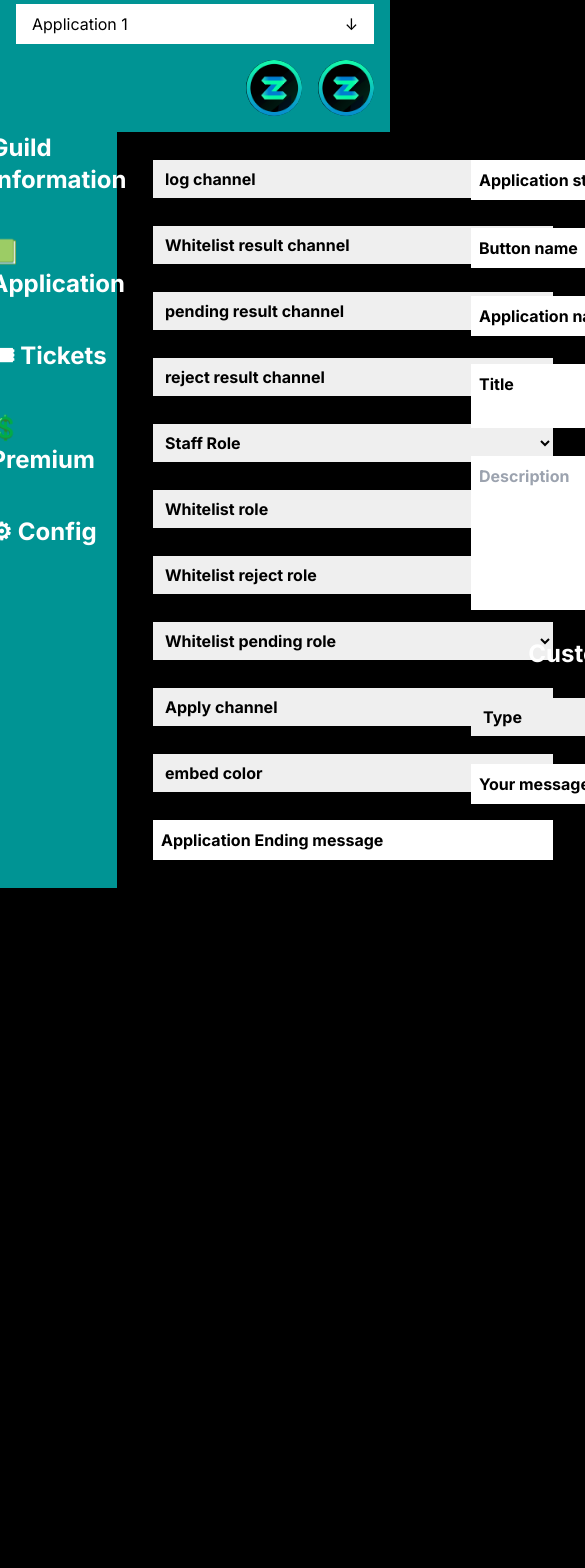
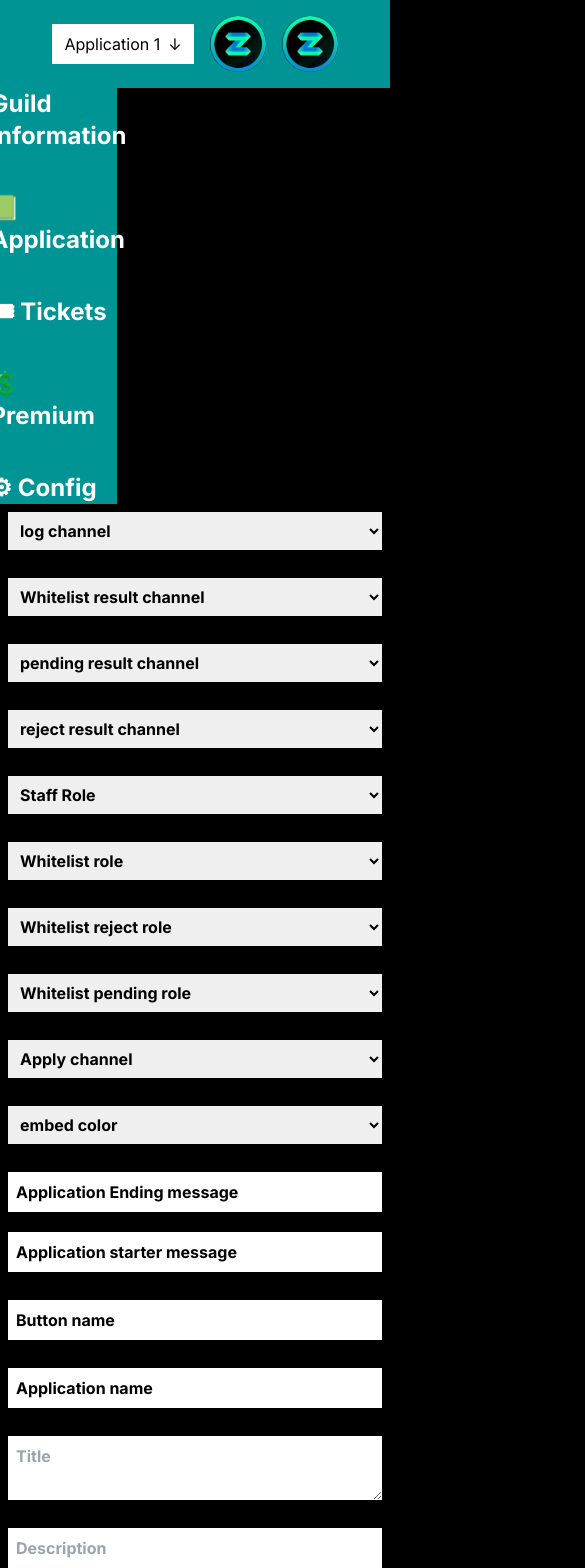
Before and after one commit to Sreejin-dev/Dashboard-Zua, a Next.js app: page /GuildManage in a window 390 px wide. Shown: the top 1568 px of the page, 585 px wide, since content can reach past the window. Before the commit the page ends 888 px from the top, so only its background shows below. Built offline with nearby package versions, Linux system fonts and the light colour scheme.

Commit message:
modified:   app/GuildManage/page.jsx 	modified:   components/GuildManage/Main.jsx 	modified:   components/GuildManage/Navbar.jsx

```diff
--- a/app/GuildManage/page.jsx
+++ b/app/GuildManage/page.jsx
@@ -8,8 +8,8 @@ const page = () => {
     <>
       <Navbar />
       {/* First  ,  Second section with  Menu Area */}
-      <div className="flex">
-        <Menu />
+      <div className="lg:flex">
+        <Menu /> {/* Menu responsive on work pending ... 7/20/2024 */}
         <Main />
       </div>
     </>
--- a/components/GuildManage/Main.jsx
+++ b/components/GuildManage/Main.jsx
@@ -9,12 +9,12 @@ const Main = () => {
   ];
 
   return (
-    <div className="px-9 py-7 flex  w-full font-bold">
-      <div className="text-black flex flex-col gap-7 w-full">
+    <div className="lg:px-9 p-2 lg:py-7 flex max-lg:flex-col max-lg:gap-5  w-full font-bold">
+      <div className="text-black flex flex-col  gap-7 w-full">
         {DropDown.map((data, id) => (
           <select
             key={id}
-            className=" w-[400px] py-2 px-2 "
+            className=" lg:w-[80%] py-2 px-2 "
             name="name"
             id="name"
           >
@@ -24,37 +24,41 @@ const Main = () => {
             <option value="hai">{data.data3}</option>
           </select>
         ))}
-        <button className=" w-[400px] py-2 px-2  text-start bg-white">
+        <button className=" lg:w-[80%] py-2 px-2  text-start bg-white">
           Application Ending message
         </button>
       </div>
       {/* Second Application section */}
-      <div className="w-full flex flex-col gap-7">
+      <div className="w-full flex flex-col gap-7 ">
         {applicationData.map((con, id) => (
-          <button key={id} className="w-[400px] py-2 px-2 text-start bg-white">
+          <button
+            key={id}
+            className="lg:w-[80%] py-2 px-2 text-start bg-white"
+          >
             {con}
           </button>
         ))}
-        <button className="w-[400px] h-16 px-2 text-start bg-white flex items-start justify-start p-2">
-          Title
-        </button>
+        <textarea
+          placeholder="Title"
+          className="lg:w-[80%] h-16 px-2 text-start bg-white flex items-start justify-start p-2"
+        ></textarea>
         <textarea
           name="names"
           id="name"
           placeholder="Description"
-          className="w-[400px] py-2 px-2 text-start bg-white h-[154px]"
+          className="lg:w-[80%] py-2 px-2 text-start bg-white h-[154px]"
         ></textarea>
         <h1 className="w-full text-center text-white text-2xl">
           Custom message
         </h1>
-        <select className=" w-[400px] py-2 px-2 " name="name" id="name">
+        <select className=" lg:w-[80%] py-2 px-2 " name="name" id="name">
           <option value="hai">Type</option>
           <option value="hai">abc</option>
           <option value="hai">abc</option>
           <option value="hai">abc</option>
         </select>
 
-        <button className=" w-[400px] py-2 px-2  text-start bg-white">
+        <button className=" lg:w-[80%] py-2 px-2  text-start bg-white">
           Your message
         </button>
       </div>
--- a/components/GuildManage/Navbar.jsx
+++ b/components/GuildManage/Navbar.jsx
@@ -1,28 +1,36 @@
-import Image from 'next/image'
-import React from 'react'
+import Image from "next/image";
+import React from "react";
 import bgimage from "@/assets/zoulogo.jpeg";
 
 const Navbar = () => {
   return (
     <>
-      <div className='h-[132px] bg-[#009494] w-full flex justify-end px-4 sm:px-6 lg:px-8 py-4'>
-        <div className='flex flex-col lg:flex-row justify-end items-end w-full gap-4 lg:gap-[340px]'>
-          <div className='bg-white group  relative flex justify-between items-center w-full sm:w-[275px] px-4 py-2'>
+      <div className="lg:h-[132px] bg-[#009494] w-full flex justify-end px-4 sm:px-6 lg:px-8 py-4">
+        <div className="flex  max-lg:justify-center max-lg:items-center justify-end items-end w-full gap-4 lg:gap-[340px]">
+          <div className="bg-white group gap-2   relative flex  justify-between items-center   sm:w-[275px] px-3 lg:px-4 py-2">
             <h1>Application 1</h1>
             <span>&darr;</span>
-          {/* datas */}
-          <div className='absolute group-hover:block duration-500 bg-white h-56  top-10 left-0 w-full hidden'>
-            something
+            {/* datas */}
+            <div className="absolute group-hover:block duration-500 bg-white h-56  top-10 left-0 w-full hidden">
+              something
+            </div>
           </div>
-          </div>
-          <div className='flex gap-4 lg:gap-9 items-center  lg:mt-0'>
-            <Image src={bgimage} className='rounded-full w-14 h-14' alt='none' />
-            <Image src={bgimage} className='rounded-full w-14 h-14' alt='none' />
+          <div className="flex gap-4 lg:gap-9 items-center  lg:mt-0">
+            <Image
+              src={bgimage}
+              className="rounded-full w-14 h-14"
+              alt="none"
+            />
+            <Image
+              src={bgimage}
+              className="rounded-full w-14 h-14"
+              alt="none"
+            />
           </div>
         </div>
       </div>
     </>
-  )
-}
+  );
+};
 
-export default Navbar
+export default Navbar;
```
